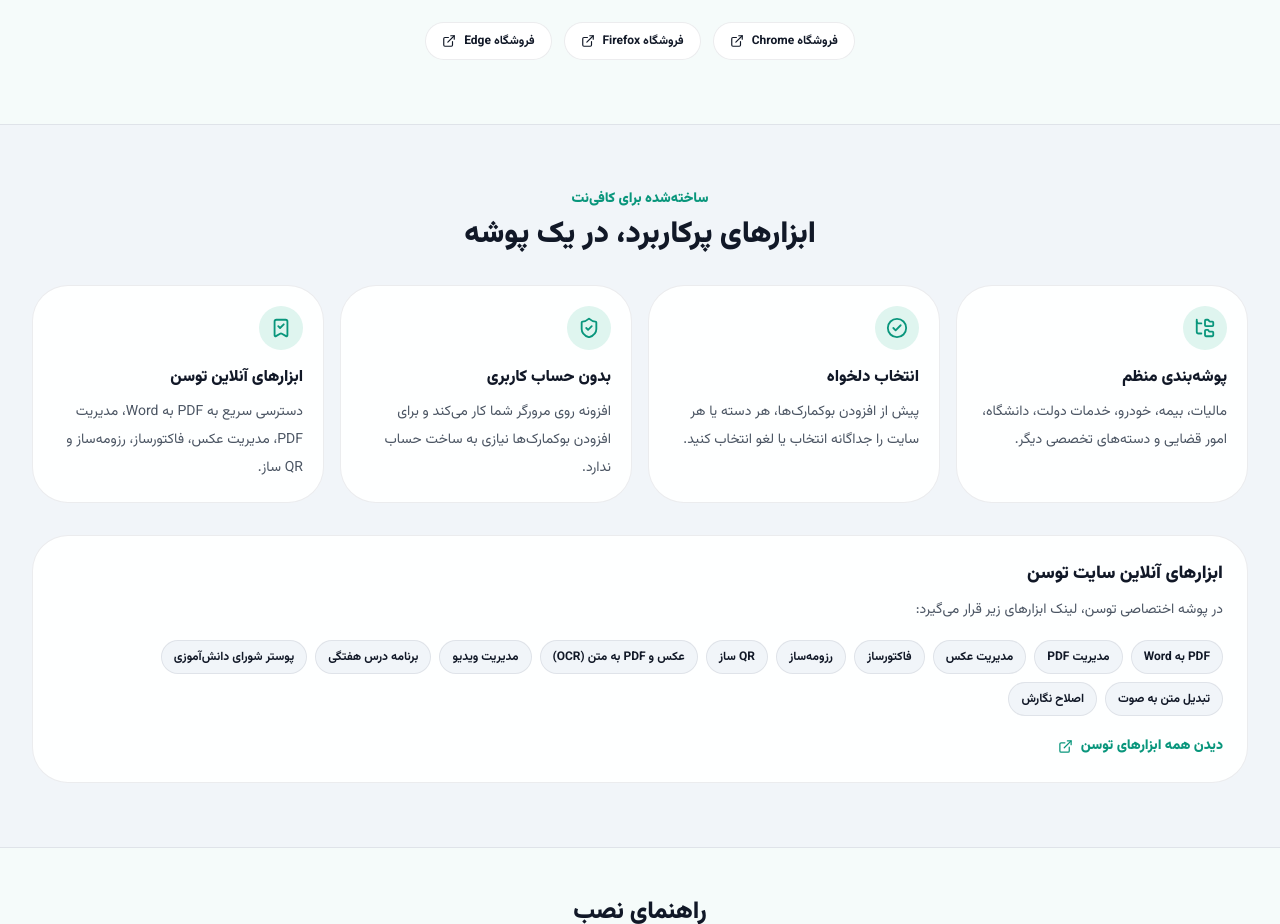
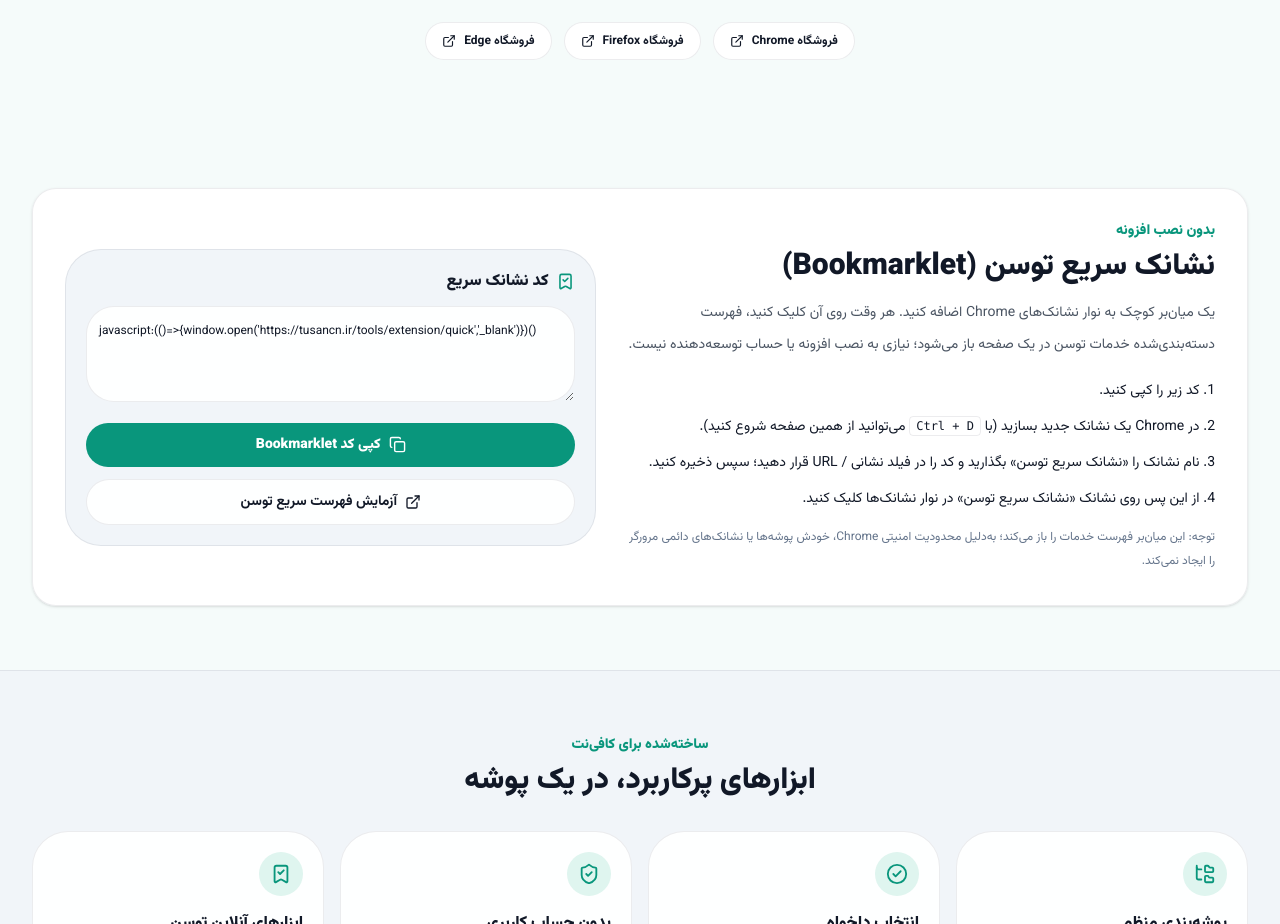
Before and after one commit to tusanbot/website, a Next.js app: page /tools/extension in a window 1280 px wide. Shown: the part 1228-2152 px from the top of the page. Built offline with nearby package versions, Linux system fonts and the light colour scheme; no server answers; the database is empty.

Commit message:
Add bookmarklet setup and quick launcher link

```diff
--- a/app/tools/extension/page.tsx
+++ b/app/tools/extension/page.tsx
@@ -1,7 +1,7 @@
 "use client";
 
 import { useState } from "react";
-import { BookmarkCheck, Chrome, Download, ExternalLink, FolderTree, Globe, ShieldCheck, CheckCircle2, ChevronDown } from "lucide-react";
+import { BookmarkCheck, Chrome, Download, ExternalLink, FolderTree, Globe, ShieldCheck, CheckCircle2, ChevronDown, Copy } from "lucide-react";
 
 const browsers = [
   { id: "chrome", name: "Google Chrome", detail: "بسته نصب و دانلود مستقیم", accent: "from-emerald-500 to-teal-600", badge: "پیشنهاد ما" },
@@ -63,6 +63,30 @@ export default function ExtensionPage() {
         </div>
       </section>
 
+
+      <section id="bookmarklet" className="mx-auto max-w-7xl scroll-mt-24 px-5 py-12 sm:px-8 md:py-16">
+        <div className="grid gap-7 rounded-3xl border border-[var(--border)] bg-[var(--surface)] p-5 shadow-sm md:grid-cols-[1fr_.9fr] md:items-center md:p-8">
+          <div>
+            <p className="text-sm font-black text-[var(--primary)]">بدون نصب افزونه</p>
+            <h2 className="mt-2 text-2xl font-black sm:text-3xl">نشانک سریع توسن (Bookmarklet)</h2>
+            <p className="mt-3 text-sm leading-8 text-[var(--text-secondary)]">یک میان‌بر کوچک به نوار نشانک‌های Chrome اضافه کنید. هر وقت روی آن کلیک کنید، فهرست دسته‌بندی‌شده خدمات توسن در یک صفحه باز می‌شود؛ نیازی به نصب افزونه یا حساب توسعه‌دهنده نیست.</p>
+            <ol className="mt-4 list-inside list-decimal space-y-2 text-sm leading-7">
+              <li>کد زیر را کپی کنید.</li>
+              <li>در Chrome یک نشانک جدید بسازید (با <kbd className="rounded border border-[var(--border)] px-1.5 py-0.5 text-xs">Ctrl + D</kbd> می‌توانید از همین صفحه شروع کنید).</li>
+              <li>نام نشانک را «نشانک سریع توسن» بگذارید و کد را در فیلد نشانی / URL قرار دهید؛ سپس ذخیره کنید.</li>
+              <li>از این پس روی نشانک «نشانک سریع توسن» در نوار نشانک‌ها کلیک کنید.</li>
+            </ol>
+            <p className="mt-3 text-xs leading-6 text-[var(--text-muted)]">توجه: این میان‌بر فهرست خدمات را باز می‌کند؛ به‌دلیل محدودیت امنیتی Chrome، خودش پوشه‌ها یا نشانک‌های دائمی مرورگر را ایجاد نمی‌کند.</p>
+          </div>
+          <div className="rounded-2xl border border-[var(--border)] bg-[var(--surface-muted)] p-4 sm:p-5">
+            <div className="flex items-center gap-2 font-black"><BookmarkCheck size={19} className="text-[var(--primary)]"/> کد نشانک سریع</div>
+            <textarea readOnly aria-label="کد Bookmarklet نشانک سریع توسن" value={"javascript:(()=>{window.open('https://tusancn.ir/tools/extension/quick','_blank')})()"} className="mt-3 min-h-24 w-full resize-y rounded-xl border border-[var(--border)] bg-[var(--surface)] p-3 text-left text-xs leading-6" dir="ltr" />
+            <button type="button" onClick={() => { void navigator.clipboard.writeText("javascript:(()=>{window.open('https://tusancn.ir/tools/extension/quick','_blank')})()"); }} className="mt-3 inline-flex w-full items-center justify-center gap-2 rounded-xl bg-[var(--primary)] px-4 py-3 text-sm font-black text-white transition hover:bg-[var(--primary-dark)]"><Copy size={17}/> کپی کد Bookmarklet</button>
+            <a href="/tools/extension/quick" className="mt-3 inline-flex w-full items-center justify-center gap-2 rounded-xl border border-[var(--border)] bg-[var(--surface)] px-4 py-3 text-sm font-bold"><ExternalLink size={16}/> آزمایش فهرست سریع توسن</a>
+          </div>
+        </div>
+      </section>
+
       <section id="features" className="border-y border-[var(--border)] bg-[var(--surface-muted)] px-5 py-12 sm:px-8 md:py-16">
         <div className="mx-auto max-w-7xl"><div className="text-center"><p className="text-sm font-black text-[var(--primary)]">ساخته‌شده برای کافی‌نت</p><h2 className="mt-2 text-2xl font-black sm:text-3xl">ابزارهای پرکاربرد، در یک پوشه</h2></div>
           <div className="mt-8 grid gap-4 sm:grid-cols-2 lg:grid-cols-4">{features.map(({icon: Icon, title, description}) => <article key={title} className="rounded-2xl border border-[var(--border)] bg-[var(--surface)] p-5"><div className="grid size-11 place-items-center rounded-xl bg-[var(--primary-light)] text-[var(--primary)]"><Icon size={22}/></div><h3 className="mt-4 font-black">{title}</h3><p className="mt-2 text-sm leading-7 text-[var(--text-secondary)]">{description}</p></article>)}</div>
```
